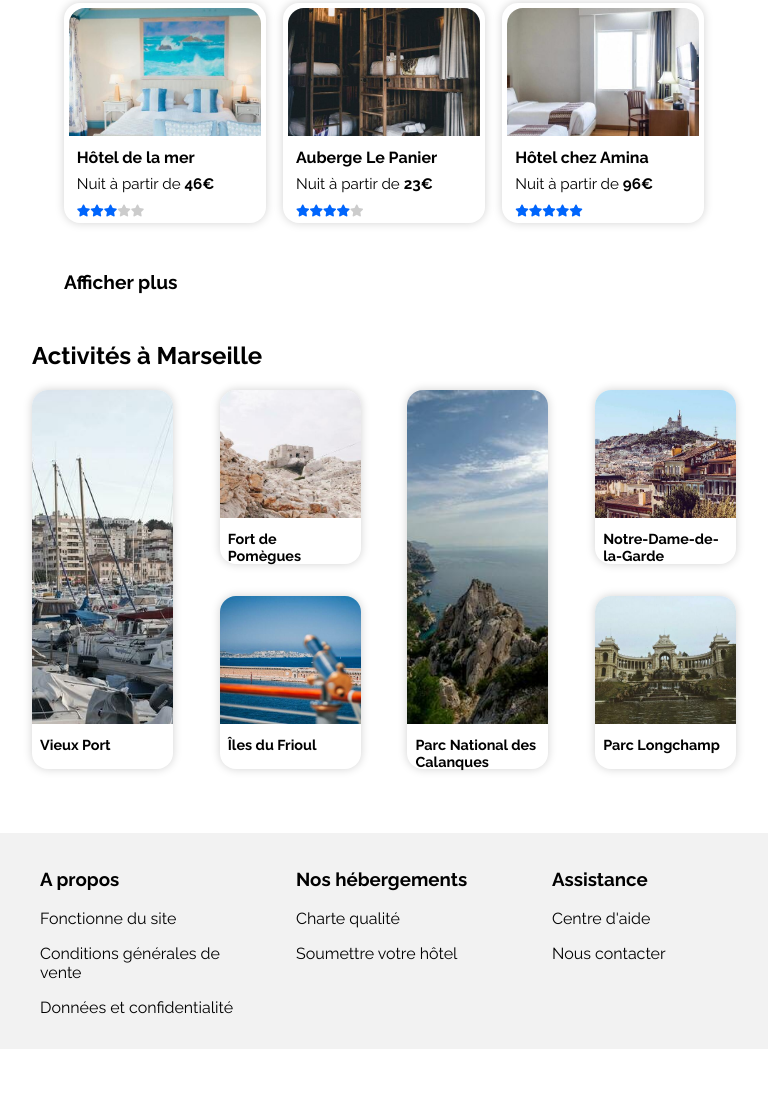
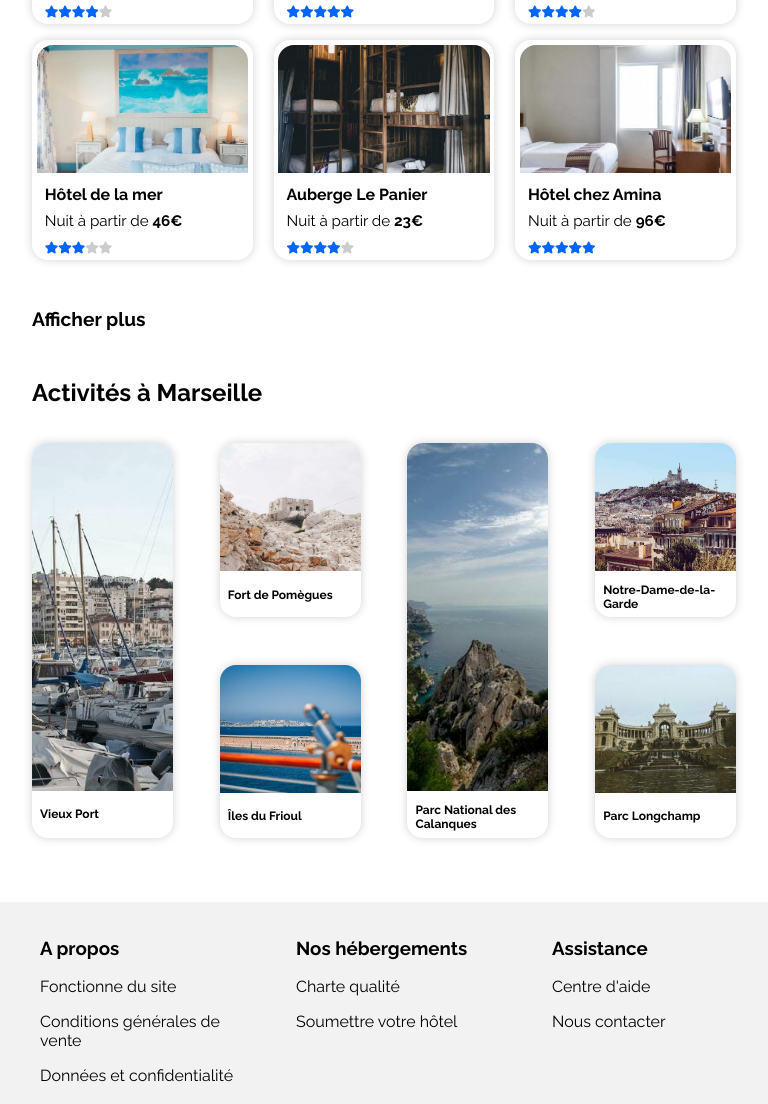
Before and after one commit to ZinedineMess/Reservia, a plain HTML site: page index.html in a window 768 px wide. Shown: the part 1449-2553 px from the top of the page. Before the commit the page ends 2498 px from the top, so only its background shows below. Drawn offline with Linux system fonts and the light colour scheme.

Commit message:
correction titre section activités

```diff
--- a/css/style-tablet.css
+++ b/css/style-tablet.css
@@ -91,6 +91,7 @@
     /*  SECTION RECHERCHE  */
     .search-section {
         margin-left: 2rem;
+        padding-bottom: 2rem;
     }
 
     .search-form {
@@ -217,13 +218,12 @@
     .hebergements-marseille,
     .hebergements-populaires {
         width: 100%;
-        border-radius: 1rem;
         padding: 2rem 1rem 1rem 1rem;
     }
 
     .hebergements-marseille {
-        margin-left: 2rem;
-        margin-right: 2rem;
+        margin-left: 1rem;
+        margin-right: 1rem;
     }
 
     .hebergements-marseille h2 {
@@ -243,8 +243,6 @@
         display: flex;
         flex-wrap: wrap;
         justify-content: space-between;
-        margin-left: 1rem;
-        margin-right: 1rem;
         margin-top: 2rem;
         margin-bottom: 0;
     }
@@ -305,6 +303,7 @@
     /* SECTION HEBERGEMENt POPULAIRES */
     .hebergements-populaires {
         background: #f2f2f2;
+        padding-bottom: 2.5rem;
     }
 
     .hebergements-populaires h2 {
@@ -393,6 +392,8 @@
         box-shadow: 0 0 10px #0000002e;
         padding: 0;
         margin-bottom: 2rem;
+        height: auto;
+        margin-top: 1rem;
     }
 
     .column1 img,
@@ -404,15 +405,27 @@
         border-radius: 1rem;
         object-fit: cover;
         border-radius: 1rem 1rem 0 0;
-        height: 8em;
+        height: 8rem;
         width: 100%;
     }
 
-    .activites-column h3 {
-        margin: 00.5rem;
+    .column4 h3,
+    .column5 h3 {
         color: #000;
-        font-size: 90%;
-        font-weight: bold;
+        font-size: 75%;
+        margin-top: 0.5rem;
+        margin-left: 0.5rem;
+        height: 1.5rem;
+    }
+
+    .column1 h3,
+    .column2 h3,
+    .column3 h3,
+    .column6 h3 {
+        color: #000;
+        font-size: 75%;
+        margin-top: 0.8rem;
+        margin-left: 0.5rem;
     }
 
     #activites a {
--- a/css/style.css
+++ b/css/style.css
@@ -89,6 +89,7 @@
     /*  SECTION RECHERCHE  */
     .search-section {
         margin-left: 2rem;
+        padding-bottom: 2rem;
     }
 
     .search-section header h2 {
@@ -282,6 +283,7 @@
     /* SECTION HEBERGEMENt POPULAIRES */
     .hebergements-populaires {
         background: #f2f2f2;
+        padding-bottom: 1.5rem;
     }
 
     .hebergements-populaires header {
@@ -359,13 +361,14 @@
     #activites {
         margin-left: 2rem;
         margin-right: 2rem;
+        padding-bottom: 1rem;
     }
 
     .activites-column article {
         border-radius: 1rem;
         box-shadow: 0 0 10px #0000002e;
-        padding: 0;
         margin-bottom: 2rem;
+        height: auto;
     }
 
     .column1 img,
@@ -384,8 +387,8 @@
     .activites-column h3 {
         margin: 00.5rem;
         color: #000;
-        font-size: 90%;
-        font-weight: bold;
+        font-size: 100%;
+        padding-bottom: 0.5rem;
     }
 
     #activites a {
```
